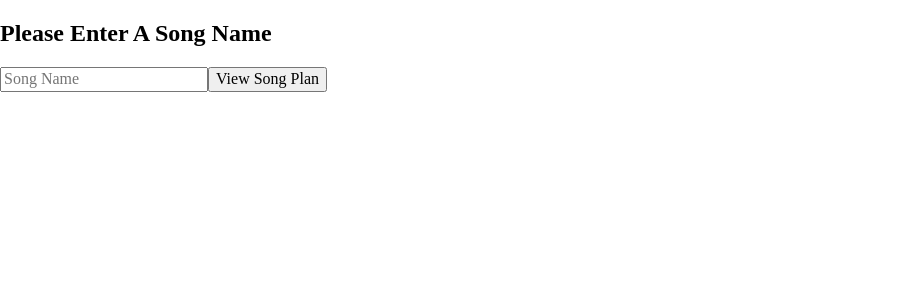
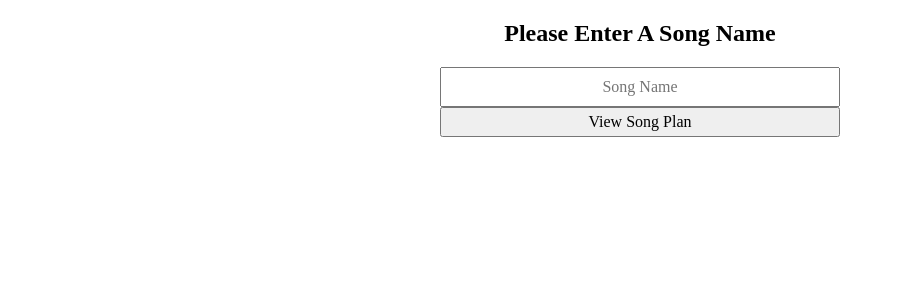
Before and after one commit to sebastianaclane/songplanner, a React (Create React App) app: page / in a window 1280 px wide. Shown: the top 300 px of the page, without its empty margins (0-903 px from the left). Built offline with nearby package versions, Linux system fonts and the light colour scheme.

Commit message:
SongPicker component form, input and button basic styles

```diff
--- a/src/css/style.css
+++ b/src/css/style.css
@@ -1,6 +1,24 @@
+/* App wide styles */
 html {
   box-sizing: border-box;
 }
 *, *:before, *:after {
   box-sizing: inherit;
 }
+/* Song Name Picker styles */
+.song-picker {
+  text-align: center;
+  max-width: 500px;
+  margin: 0 auto;
+}
+.song-picker input, .song-picker button {
+  width: 80%;
+  text-align: center;
+  padding: 0;
+}
+.song-picker input {
+  height: 40px;
+}
+.song-picker button {
+  height: 30px;
+}
```
